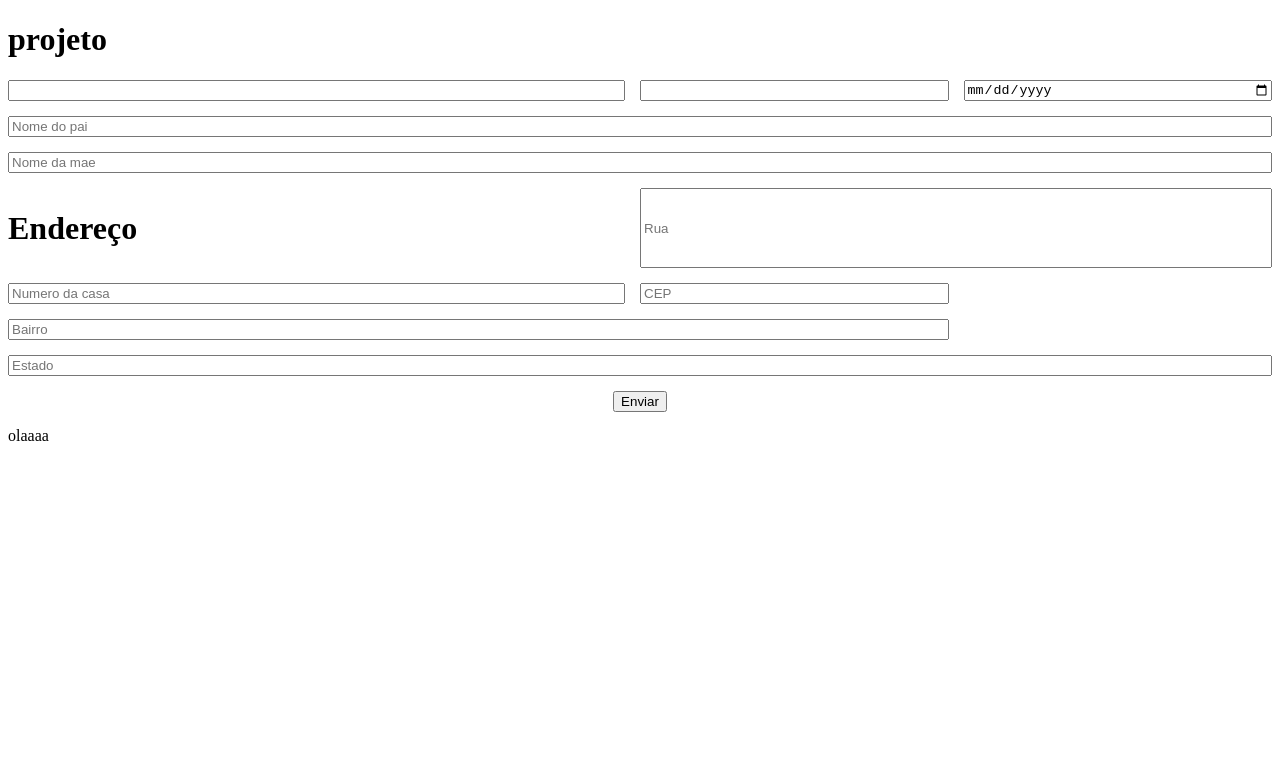
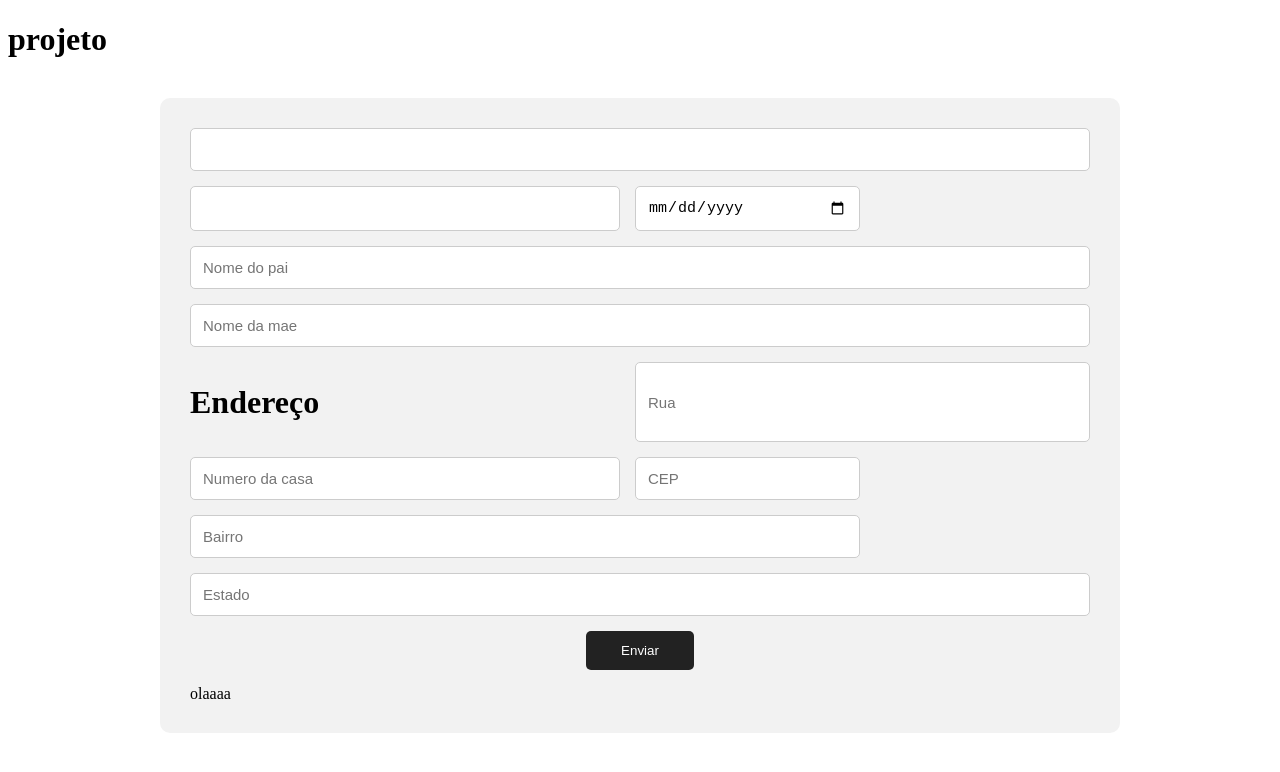
Before and after one commit to GustavoRL123/projeto-site-dupla, a plain HTML site: page index.html in a window 1280 px wide. Drawn offline with Linux system fonts and the light colour scheme.

Commit message:
criando formulario de cadastro

```diff
--- a/style.css
+++ b/style.css
@@ -1,13 +1,27 @@
-.form{
+.form {
     display: grid;
     grid-template-columns: 2fr 1fr 1fr;
-    gap:15px;
-    margin:700px;
-    margin:auto;
+    gap: 15px;
+    max-width: 900px;
+    margin: 40px auto;
+    padding: 30px;
+    background-color: #f2f2f2;
+    border-radius: 10px;
+}
 
+/* ORGANIZACAO DOS CAMPOS */
+
+.form input {
+    padding: 12px;
+    border: 1px solid #ccc;
+    border-radius: 5px;
+    font-size: 15px;
 }
+
+/* CAMPOS QUE OCUPAM MAIS ESPACO */
+
 .nome {
-    grid-column: span 1;
+    grid-column: span 3;
 }
 
 .pai, .mae, .estado {
@@ -22,7 +36,19 @@
     grid-column: span 2;
 }
 
-button {
+/* BOTAO CENTRALIZADO COM FLEXBOX */
+
+.form button {
     grid-column: span 3;
     justify-self: center;
+    padding: 12px 35px;
+    background-color: #222;
+    color: white;
+    border: none;
+    border-radius: 5px;
+    cursor: pointer;
 }
+
+.form button:hover {
+    background-color: #444;
+}
```
Also changed, not shown: contato.html (added, +38 -0 lines).
